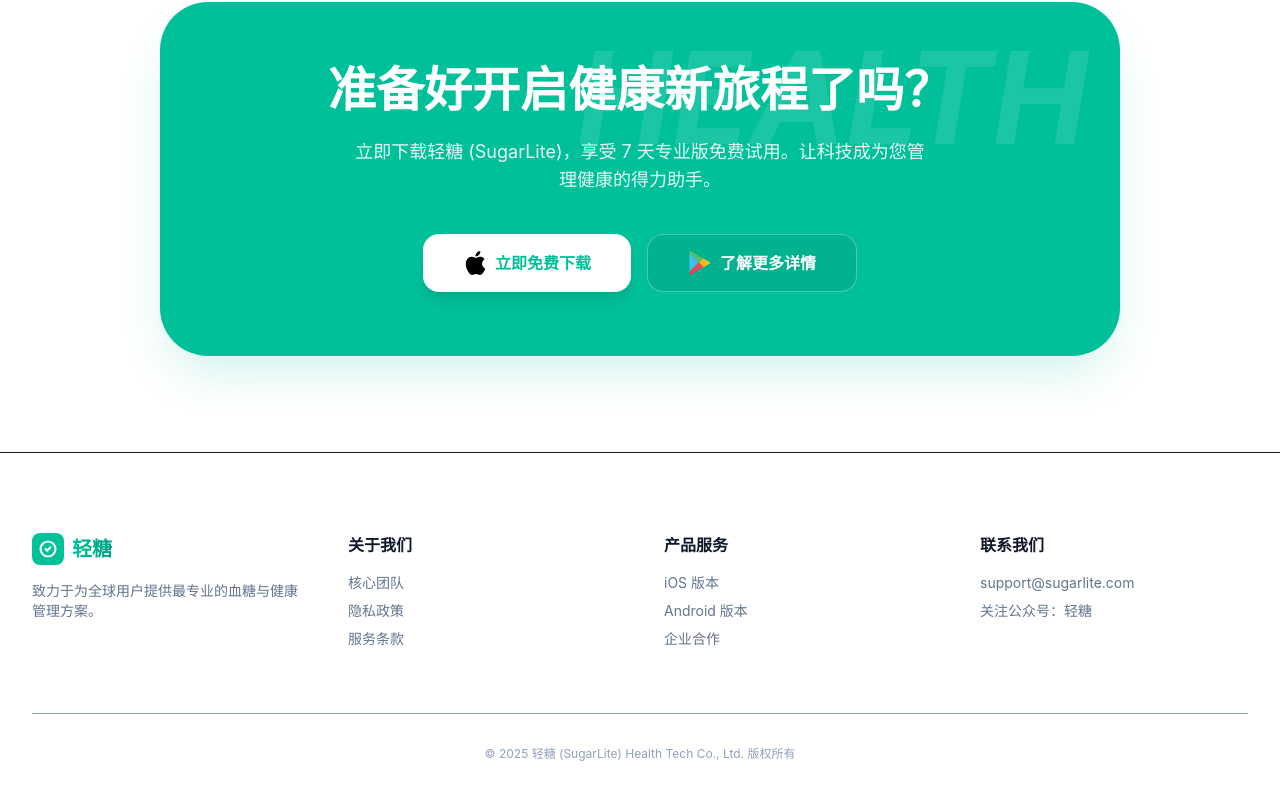
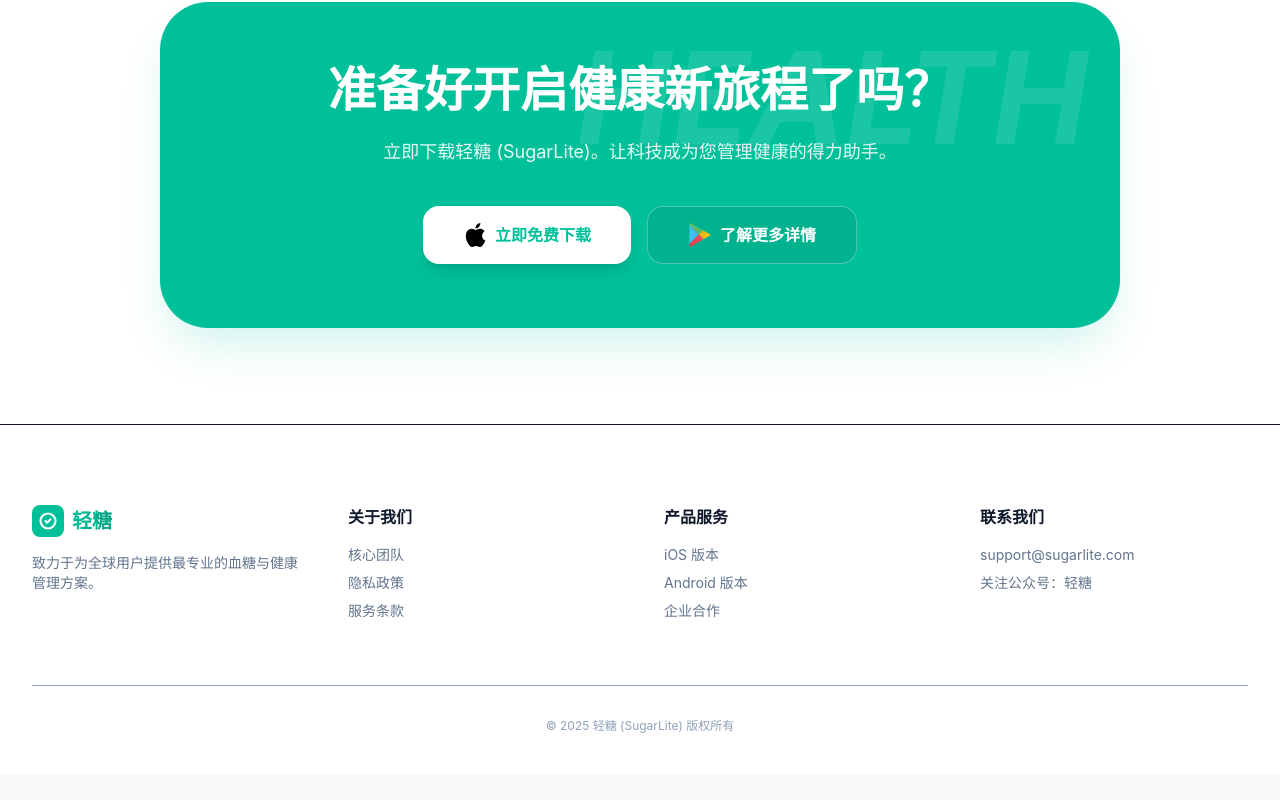
Before and after one commit to sugarlite/website, a React (Vite) app: page / in a window 1280 px wide. Shown: the part 2674-3474 px from the top of the page. After the commit the page ends 3448 px from the top, so only its background shows below. Built offline with nearby package versions, Linux system fonts and the light colour scheme.

Commit message:
fix: 更新应用描述和版权信息，简化内容以提升用户体验

```diff
--- a/constants.tsx
+++ b/constants.tsx
@@ -92,8 +92,8 @@ export const UI_STRINGS: Record<string, LocalizedString> = {
   previewPoint3Desc: { zh: '数据多端同步，多名家属可共同守护。', en: 'Sync data across devices for family care management.' },
   ctaTitle: { zh: '准备好开启健康新旅程了吗？', en: 'Ready to Start Your Journey?' },
   ctaSubtitle: {
-    zh: '立即下载轻糖 (SugarLite)，享受 7 天专业版免费试用。让科技成为您管理健康的得力助手。',
-    en: 'Download SugarLite today and enjoy a 7-day Pro trial. Let technology be your health assistant.'
+    zh: '立即下载轻糖 (SugarLite)。让科技成为您管理健康的得力助手。',
+    en: 'Download SugarLite today and enjoy. Let technology be your health assistant.'
   },
   ctaPrimary: { zh: '立即免费下载', en: 'Free Download' },
   ctaSecondary: { zh: '了解更多详情', en: 'Learn More' },
@@ -101,5 +101,5 @@ export const UI_STRINGS: Record<string, LocalizedString> = {
   footerAbout: { zh: '关于我们', en: 'About' },
   footerProduct: { zh: '产品服务', en: 'Product' },
   footerContact: { zh: '联系我们', en: 'Contact' },
-  footerRights: { zh: '© 2025 轻糖 (SugarLite) Health Tech Co., Ltd. 版权所有', en: '© 2025 SugarLite Health Tech Co., Ltd. All rights reserved.' }
+  footerRights: { zh: '© 2025 轻糖 (SugarLite) 版权所有', en: '© 2025 SugarLite All rights reserved.' }
 };
--- a/index.html
+++ b/index.html
@@ -22,7 +22,7 @@
   <!-- Basic Meta Tags -->
   <meta name="description" content="SugarLite（轻糖）是一款专业的血糖监测、趋势分析与健康管理应用，通过科学的数据看板助您掌控健康生活。">
   <meta name="keywords" content="血糖监测,健康管理,血糖追踪,health app">
-  <meta name="author" content="SugarLite Health Tech Co., Ltd.">
+  <meta name="author" content="SugarLite">
   <script type="importmap">
     {
       "imports": {
```
